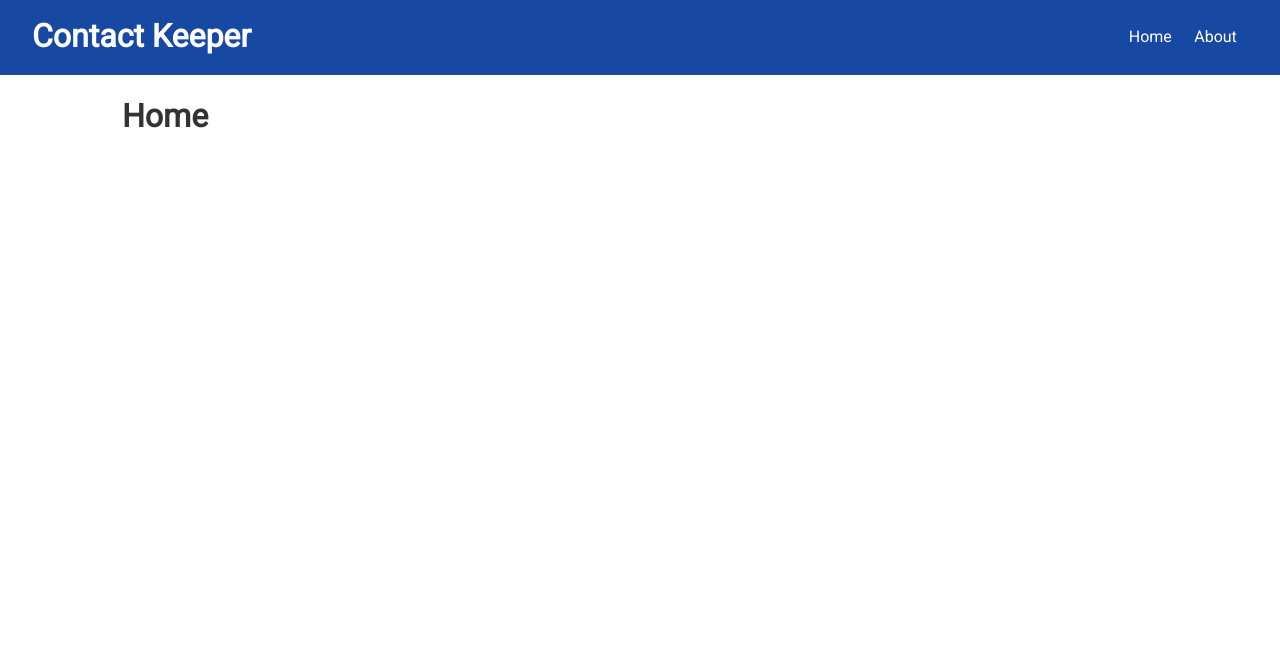
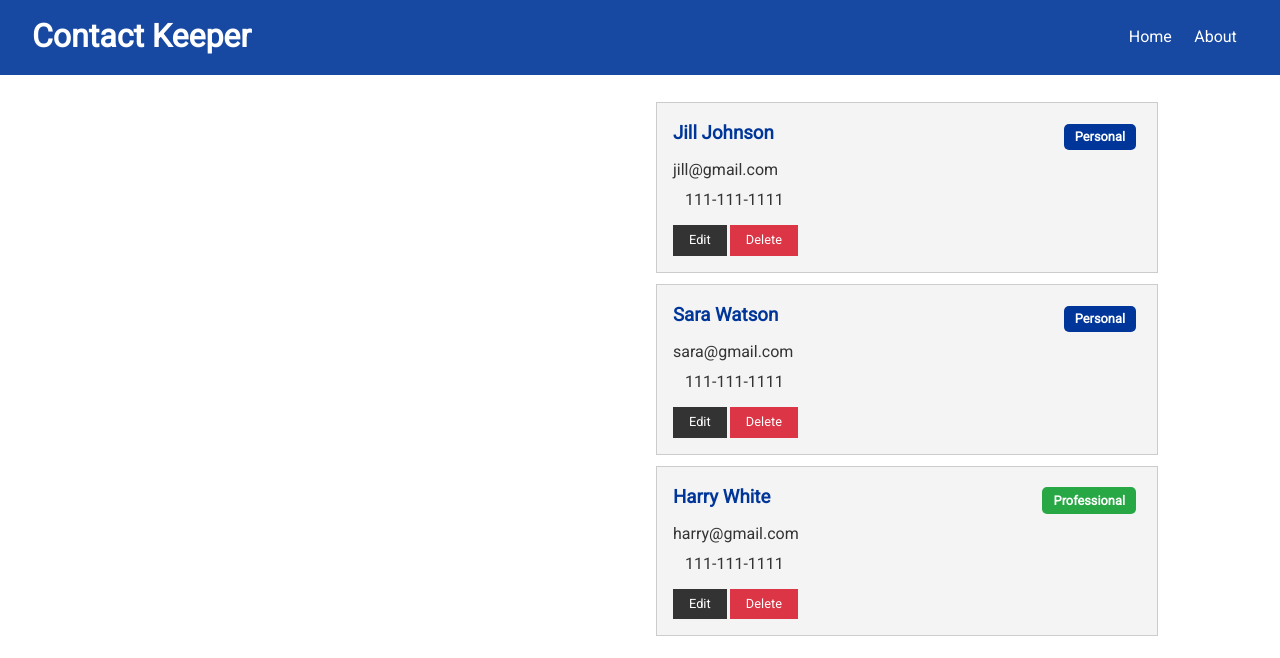
Before and after one commit to Ivan5/contact-keeper-node-react, a React (Create React App) app in the folder client/: page / in a window 1280 px wide. Shown: the top 658 px of the page. Built offline with nearby package versions, Linux system fonts and the light colour scheme.

Commit message:
Make contact contactItem component and make a state for it

```diff
--- a/client/src/App.js
+++ b/client/src/App.js
@@ -3,11 +3,13 @@
 import Navbar from "./components/layout/Navbar";
 import Home from "./components/pages/Home";
 import About from "./components/pages/About";
+import ContactState from "./contacts/contact/ContatState";
 
 import "./App.css";
 
 const App = () => {
   return (
+    <ContactState>
       <Router>
         <>
           <Navbar />
@@ -19,6 +21,7 @@
           </div>
         </>
       </Router>
+    </ContactState>
   );
 };
 
--- /dev/null
+++ b/client/src/components/contacts/ContactItem.js
@@ -0,0 +1,41 @@
+import React from "react";
+
+const ContactItem = ({ contact }) => {
+  const { id, name, email, phone, type } = contact;
+  return (
+    <div className="card bg-light">
+      <h3 className="text-primary text-left">
+        {name}{" "}
+        <span
+          style={{ float: "right" }}
+          className={
+            "badge " +
+            (type === "professional" ? "badge-success" : "badge-primary")
+          }
+        >
+          {type.charAt(0).toUpperCase() + type.slice(1)}
+        </span>
+      </h3>
+      <ul className="list">
+        {email && (
+          <li>
+            <i className="fas fa-envelop-open"></i>
+            {email}
+          </li>
+        )}
+        {phone && (
+          <li>
+            <i className="fas fa-phone"></i>
+            {phone}
+          </li>
+        )}
+      </ul>
+      <p>
+        <button className="btn btn-dark btn-sm">Edit</button>
+        <button className="btn btn-danger btn-sm">Delete</button>
+      </p>
+    </div>
+  );
+};
+
+export default ContactItem;
--- /dev/null
+++ b/client/src/components/contacts/Contacts.js
@@ -0,0 +1,19 @@
+import React, { useContext } from "react";
+import ContactItem from "./ContactItem";
+import ContactContext from "../../contacts/contact/contactContext";
+
+const Contacts = () => {
+  const contactContext = useContext(ContactContext);
+
+  const { contacts } = contactContext;
+
+  return (
+    <>
+      {contacts.map(contact => (
+        <ContactItem key={contact.id} contact={contact} />
+      ))}
+    </>
+  );
+};
+
+export default Contacts;
--- a/client/src/components/pages/Home.js
+++ b/client/src/components/pages/Home.js
@@ -1,9 +1,13 @@
 import React from "react";
+import Contacts from "../contacts/Contacts";
 
 const Home = () => {
   return (
-    <div>
-      <h1>Home</h1>
+    <div className="grid-2">
+      <div>{/* Contact Form */}</div>
+      <div>
+        <Contacts />
+      </div>
     </div>
   );
 };
--- /dev/null
+++ b/client/src/contacts/contact/ContatState.js
@@ -0,0 +1,69 @@
+import React, { useReducer } from "react";
+import uuid from "uuid";
+import ContactContext from "./contactContext";
+import contactReducer from "./contactReducer";
+import {
+  ADD_CONTACT,
+  DELETE_CONTACT,
+  SET_CURRENT,
+  CLEAR_CURRENT,
+  UPDATE_CONTACT,
+  FILTER_CONTACTS,
+  CLEAR_FILTER
+} from "../types";
+
+const ContactState = props => {
+  const initialState = {
+    contacts: [
+      {
+        id: 1,
+        name: "Jill Johnson",
+        email: "jill@gmail.com",
+        phone: "111-111-1111",
+        type: "personal"
+      },
+      {
+        id: 2,
+        name: "Sara Watson",
+        email: "sara@gmail.com",
+        phone: "111-111-1111",
+        type: "personal"
+      },
+      {
+        id: 3,
+        name: "Harry White",
+        email: "harry@gmail.com",
+        phone: "111-111-1111",
+        type: "professional"
+      }
+    ]
+  };
+
+  const [state, dispatch] = useReducer(contactReducer, initialState);
+
+  //Add Contact
+
+  //Delete Contact
+
+  //Set Current Contact
+
+  //Clear Current Contact
+
+  //Update Contact
+
+  //Filter Contacts
+
+  //Clear Filter
+
+  return (
+    <ContactContext.Provider
+      value={{
+        contacts: state.contacts
+      }}
+    >
+      {props.children}
+    </ContactContext.Provider>
+  );
+};
+
+export default ContactState;
--- /dev/null
+++ b/client/src/contacts/contact/contactContext.js
@@ -0,0 +1,5 @@
+import { createContext } from "react";
+
+const contactContext = createContext();
+
+export default contactContext;
--- /dev/null
+++ b/client/src/contacts/types.js
@@ -0,0 +1,9 @@
+export const ADD_CONTACT = "ADD_CONTACT";
+export const DELETE_CONTACT = "DELETE_CONTACT";
+export const SET_CURRENT = "SET_CURRENT";
+export const CLEAR_CURRENT = "CLEAR_CURRENT";
+export const UPDATE_CONTACT = "UPDATE_CONTACT";
+export const FILTER_CONTACTS = "FILTER_CONTACTS";
+export const CLEAR_FILTER = "CLEAR_FILTER";
+export const SET_ALERT = "SET_ALERT";
+export const REMOVE_ALERT = "REMOVE_ALERT";
--- a/package.json
+++ b/package.json
@@ -7,7 +7,8 @@
     "start": "nodemon server.js",
     "client": "npm start --prefix client",
     "clientinstall": "npm install --prefix client",
-    "dev": "concurrently \"npm run start\" \"npm run client\""
+    "dev": "concurrently \"npm run start\" \"npm run client\"",
+    "mongo": "mongod"
   },
   "keywords": [],
   "author": "",
```
Also changed, not shown: client/src/contacts/contact/contactReducer.js (added). Lines whose indentation alone changed are shown as unchanged.
